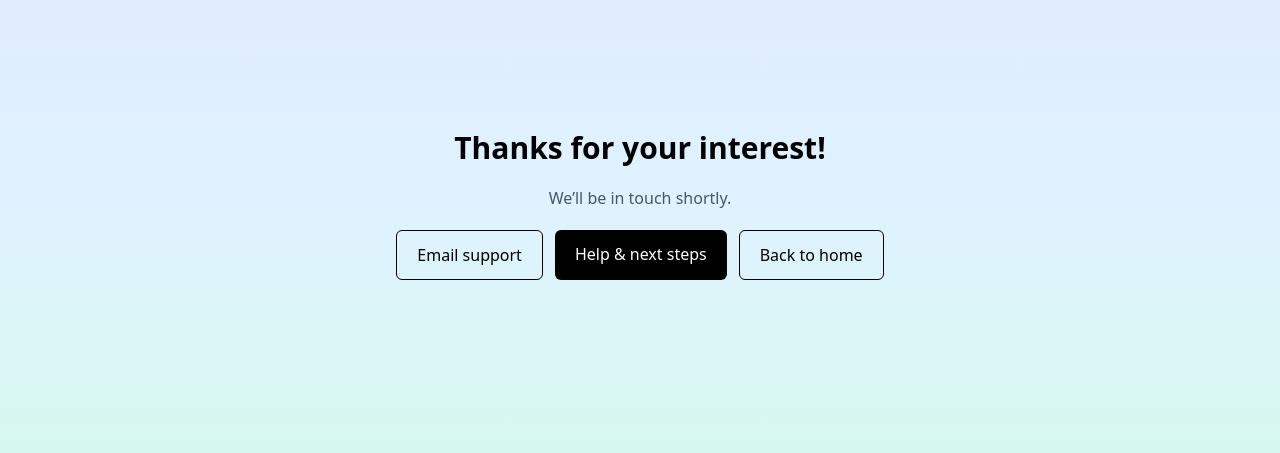
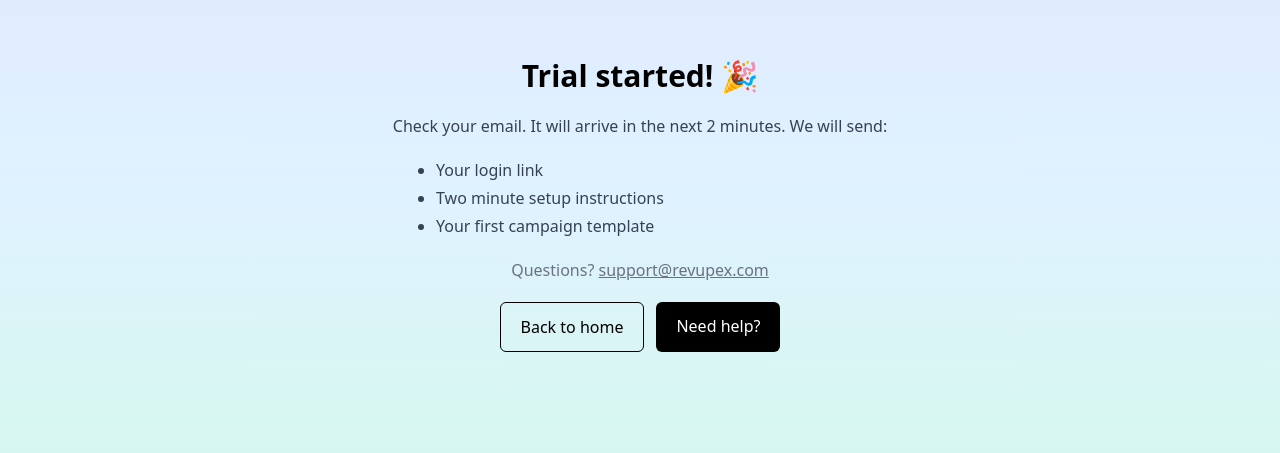
Before and after one commit to mamachicode/revupex-landing, a Next.js app: page /thank-you in a window 1280 px wide. Shown: the part 195-648 px from the top of the page. Built offline with nearby package versions, Linux system fonts and the light colour scheme.

Commit message:
simplify thank-you: email-first onboarding (ESLint-safe text)

```diff
--- a/app/thank-you/page.tsx
+++ b/app/thank-you/page.tsx
@@ -6,37 +6,40 @@ export const metadata: Metadata = {
   robots: { index: false, follow: false },
 };
 
-type Query = { paid?: string | string[]; trial?: string | string[] };
+type Query = { paid?: string | string[] };
 
 export default async function ThankYou({
   searchParams,
-}: {
-  searchParams?: Promise<Query>;
-}) {
+}: { searchParams?: Promise<Query> }) {
   const sp = (await searchParams) ?? {};
-  const get = (v?: string | string[]) => (Array.isArray(v) ? v[0] : v);
-  const success = get(sp.paid) === "1" || get(sp.trial) === "1";
+  const paidVal = Array.isArray(sp.paid) ? sp.paid[0] : sp.paid;
+  const paid = paidVal === "1";
 
   return (
     <main className="min-h-screen grid place-items-center p-8">
       <section className="max-w-xl text-center space-y-5">
         <h1 className="text-3xl font-bold">
-          {success ? "You’re in! 🎉" : "Thanks for your interest!"}
+          {paid ? "Payment received! 🎉" : "Trial started! 🎉"}
         </h1>
-        <p className="text-gray-600">
-          {success
-            ? "We’re setting up your account now. You’ll get an email update within 24 hours."
-            : "We’ll be in touch shortly."}
+
+        <p className="text-gray-700">
+          Check your email. It will arrive in the next 2 minutes. We will send:
         </p>
+
+        <ul className="text-left list-disc space-y-1 mx-auto max-w-md pl-5 text-gray-700">
+          <li>Your login link</li>
+          <li>Two minute setup instructions</li>
+          <li>Your first campaign template</li>
+        </ul>
+
+        <p className="text-gray-500">
+          Questions? <a className="underline" href="mailto:support@revupex.com">support@revupex.com</a>
+        </p>
+
         <div className="flex justify-center gap-3">
-          <a href="mailto:support@revupex.com" className="rounded-md border px-5 py-3 font-medium">
-            Email support
-          </a>
+          <Link href="/" className="rounded-md border px-5 py-3 font-medium">Back to home</Link>
           <Link href="/support" className="rounded-md bg-black text-white px-5 py-3 font-medium">
-            Help & next steps
-          </Link>
-          <Link href="/" className="rounded-md border px-5 py-3 font-medium">
-            Back to home
+            Need help?
           </Link>
         </div>
       </section>
```
